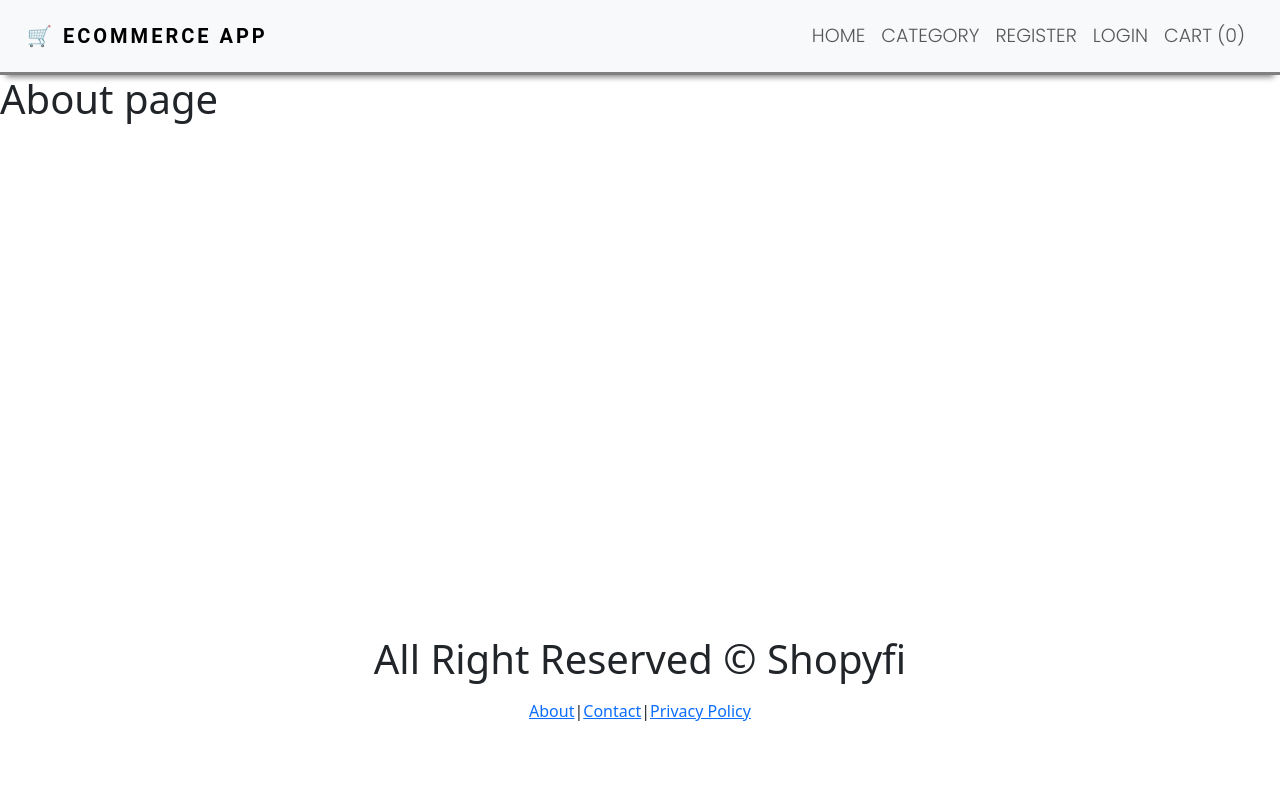
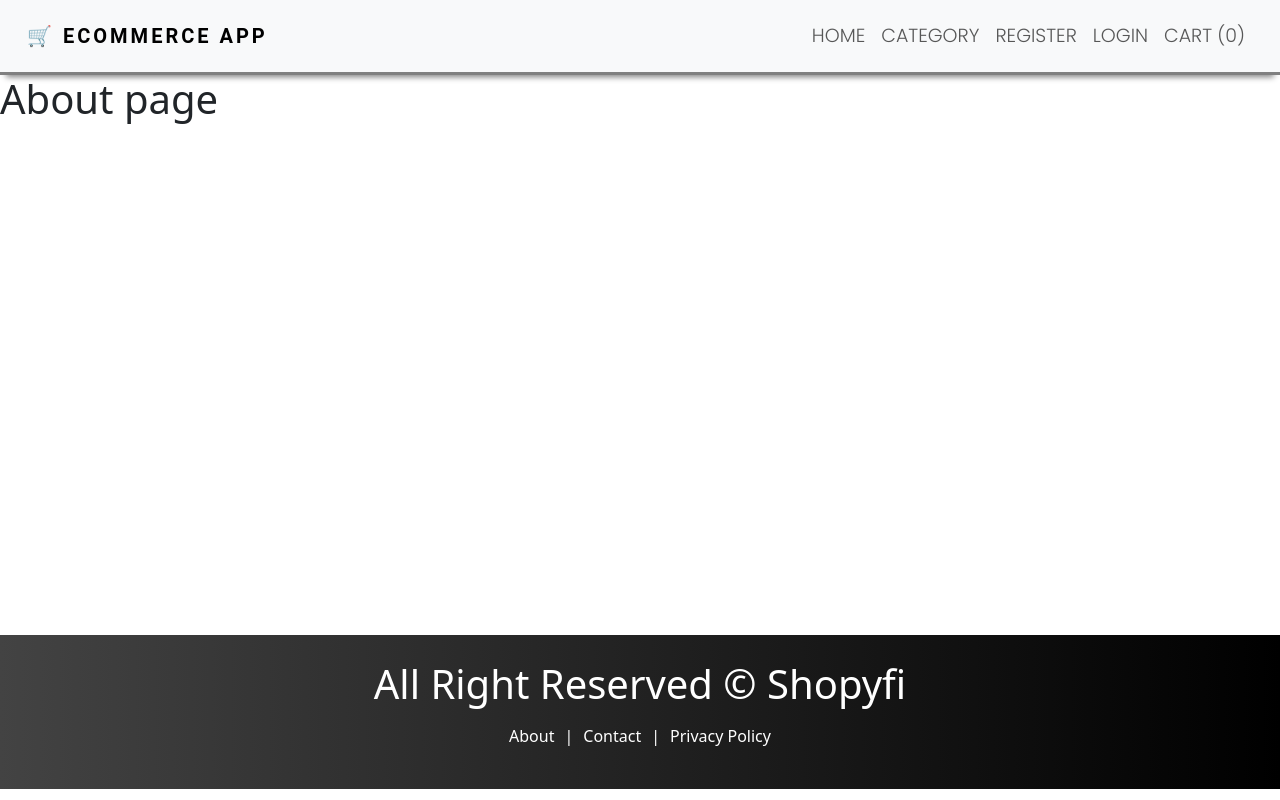
Before and after one commit to ruchi-mandliya/Mern-Stack-Eccomerce-App, a React (Vite) app in the folder client/: page /about in a window 1280 px wide. Built offline with nearby package versions, Linux system fonts and the light colour scheme.

Commit message:
design page not found component

```diff
--- a/client/src/index.css
+++ b/client/src/index.css
@@ -33,3 +33,53 @@
   font-family: "roboto", sans-serif;
   letter-spacing: 3px;
 }
+.footer {
+  color: white;
+  padding: 25px;
+  background: #000000; /* fallback for old browsers */
+  background: -webkit-linear-gradient(
+    to right,
+    #434343,
+    #000000
+  ); /* Chrome 10-25, Safari 5.1-6 */
+  background: linear-gradient(to right, #434343, #000000);
+}
+
+.footer a {
+  text-decoration: none;
+  color: white;
+  padding: 10px;
+}
+
+.footer a:hover {
+  color: #ffefba;
+  border-bottom: 1px solid #ffefba;
+}
+.pnf {
+  display: flex;
+  min-height: 65vh;
+  flex-direction: column;
+  align-items: center;
+  justify-content: center;
+}
+
+.pnf-title {
+  font-size: 100px;
+  font-weight: 700;
+}
+
+.pnf-heading {
+  font-weight: normal;
+}
+
+.pnf-btn {
+  color: black;
+  border: 1px solid black;
+  text-decoration: none;
+  padding: 10px;
+  margin-top: 10px;
+}
+.pnf-btn:hover {
+  background-color: black;
+  color: white;
+}
--- a/client/src/pages/PageNotFound.jsx
+++ b/client/src/pages/PageNotFound.jsx
@@ -1,12 +1,19 @@
 import React from "react";
-import Layout from "../components/Layout/Layout.jsx";
+import { Link } from "react-router-dom";
+import Layout from "./../components/Layout/Layout.jsx";
 
-const PageNotFound = () => {
+const Pagenotfound = () => {
   return (
     <Layout>
-      <h1>Page Not Found</h1>
+      <div className="pnf">
+        <h1 className="pnf-title">404</h1>
+        <h2 className="pnf-heading">Oops ! Page Not Found</h2>
+        <Link to="/" className="pnf-btn">
+          Go Back
+        </Link>
+      </div>
     </Layout>
   );
 };
 
-export default PageNotFound;
+export default Pagenotfound;
```
